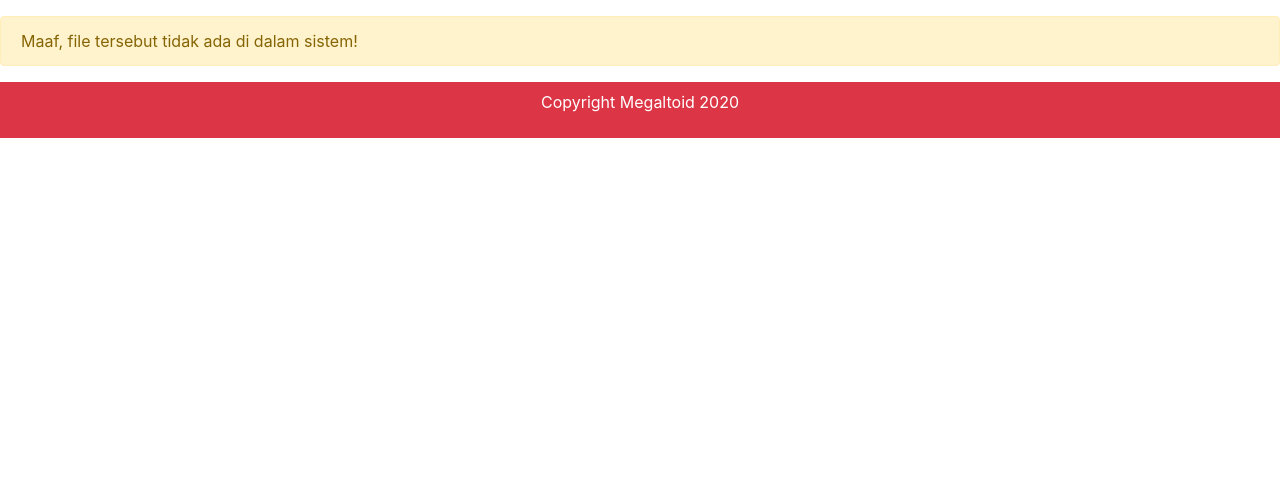
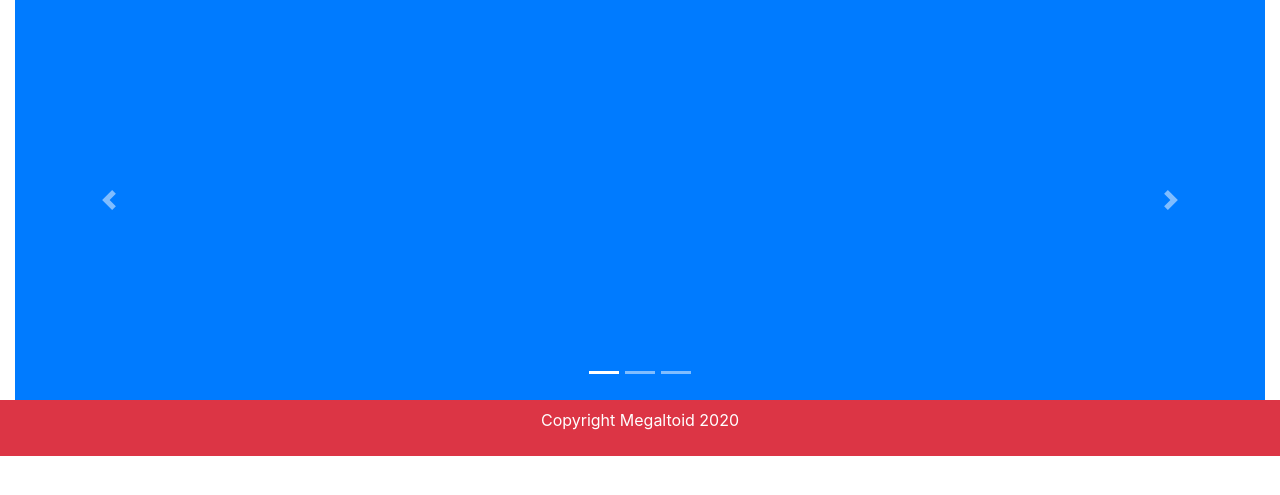
Before and after one commit to dickyhermawan12/megaltoid-web, a PHP site: page /myproject/ in a window 1280 px wide. Shown: the part 56-551 px from the top of the page. Run offline with PHP 8.4, Linux system fonts and the light colour scheme.

Commit message:
menambah main.php

```diff
--- a/index.php
+++ b/index.php
@@ -66,7 +66,7 @@
                         if (file_exists($filename)){
                             include_once($filename);
                         } else {
-                            echo "<div class='alert alert-warning mt-3' role='alert'>Maaf, file tersebut tidak ada di dalam sistem!</div>";
+                            include_once("main.php");
                         }
                     ?>
                 </div>
--- /dev/null
+++ b/main.php
@@ -0,0 +1,32 @@
+<div class="container-fluid">
+    <div id="carouselExampleIndicators" class="carousel slide" data-ride="carousel">
+        <ol class="carousel-indicators">
+            <li data-target="#carouselExampleIndicators" data-slide-to="0" class="active"></li>
+            <li data-target="#carouselExampleIndicators" data-slide-to="1"></li>
+            <li data-target="#carouselExampleIndicators" data-slide-to="2"></li>
+        </ol>
+        <div class="carousel-inner">
+            <div class="carousel-item active">
+                <div class="d-block row" style="background-color: #007bff; height: 400px"></div>
+                <!-- <img src="./images/carousel/1.png" class="d-block w-100 h-50" alt="..."> -->
+            </div>
+            <div class="carousel-item">
+                <div class="d-block text-center" style="background-color: #e83e8c; width: auto; height: 400px"></div>
+                <!-- <img src="./images/carousel/2.png" class="d-block w-100 h-50" alt="..."> -->
+            </div>
+            <div class="carousel-item">
+                <div class="d-block text-center" style="background-color: #28a745; width: auto; height: 400px"></div>
+                <!-- <img src="./images/carousel/3.png" class="d-block w-100 h-50" alt="..."> -->
+            </div>
+        </div>
+        <a class="carousel-control-prev" href="#carouselExampleIndicators" role="button" data-slide="prev">
+            <span class="carousel-control-prev-icon" aria-hidden="true"></span>
+            <span class="sr-only">Previous</span>
+        </a>
+        <a class="carousel-control-next" href="#carouselExampleIndicators" role="button" data-slide="next">
+            <span class="carousel-control-next-icon" aria-hidden="true"></span>
+            <span class="sr-only">Next</span>
+        </a>
+    </div>
+
+</div>
```
Also changed, not shown: my_profile.php (+11 -5 lines), images/barangtanya.jpg (deleted), images/cart.png (deleted), images/logo.png (deleted).
